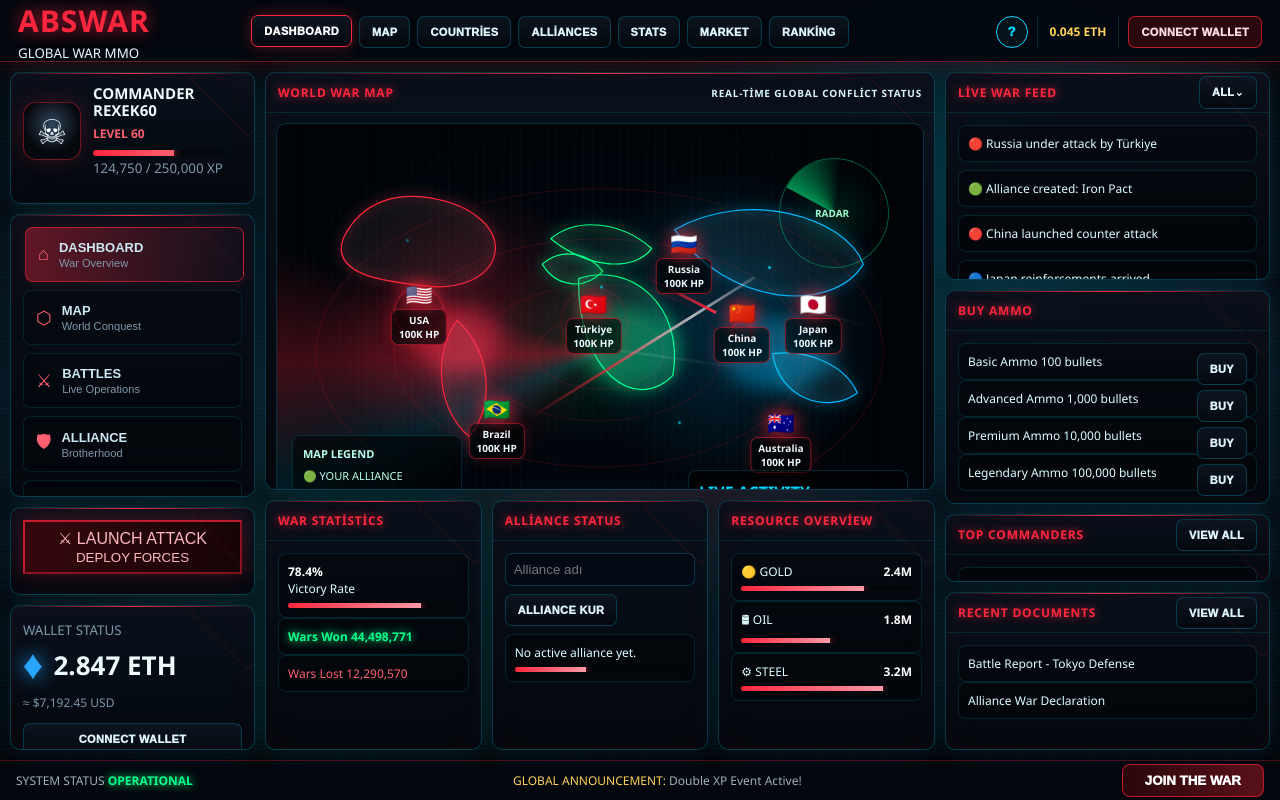
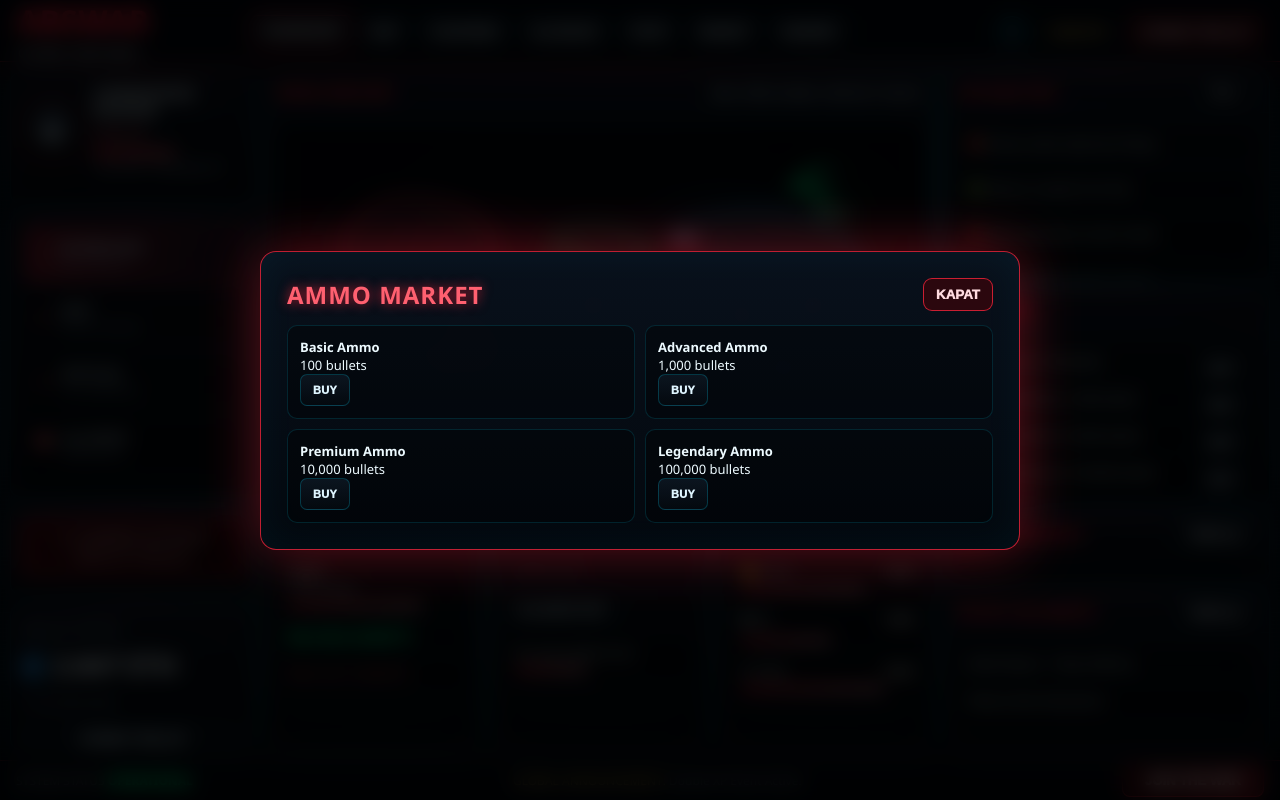
Before and after one commit to rexek60/abswar-vercel-site, a website: page index.html in a window 1280 px wide. Both pictures are taken after a click on the button "MARKET". Drawn offline with Linux system fonts and the light colour scheme.

Commit message:
Add files via upload

```diff
--- a/index.html
+++ b/index.html
@@ -3,7 +3,7 @@
 <head>
 <meta charset="utf-8">
 <meta name="viewport" content="width=1440, initial-scale=1">
-<title>ABSWAR UI V7</title>
+<title>ABSWAR UI V8 Final Complete</title>
 <style>
 :root{--bg:#020408;--panel:#07111c;--red:#ff263d;--red2:#ff6070;--cyan:#00d9ff;--blue:#1d8cff;--green:#00ff8a;--yellow:#ffd15a;--text:#edfaff;--muted:#7e98aa;--line:rgba(0,217,255,.22)}
 *{box-sizing:border-box}
@@ -47,15 +47,85 @@ body:after{content:"";position:fixed;inset:0;pointer-events:none;background:repe
 .bottom{height:250px;display:grid;grid-template-columns:1fr 1fr 1fr;gap:10px}.list{display:flex;flex-direction:column;gap:8px;overflow:auto;max-height:100%}.item,.pack,.row{background:rgba(0,0,0,.35);border:1px solid rgba(0,217,255,.14);border-radius:8px;padding:9px;color:#dff;font-size:12px}.item b{color:#fff}.bar{height:5px;background:#02060b;border-radius:99px;overflow:hidden;margin-top:6px}.fill{height:100%;background:linear-gradient(90deg,var(--red),#ff9aa8);box-shadow:0 0 9px var(--red)}
 .overview{height:182px}.market{height:214px}.leader{flex:1;min-height:0}.docsPanel{height:158px}.feed{height:208px}.input{width:100%;padding:8px;border:1px solid rgba(0,217,255,.22);background:#030914;color:white;border-radius:7px;margin-bottom:8px}
 .footer{display:flex;align-items:center;justify-content:space-between;padding:0 16px;background:rgba(3,8,15,.92);border-top:1px solid rgba(255,38,61,.30);font-size:12px;color:#9db2bd}.green{color:var(--green);font-weight:1000;text-shadow:0 0 10px var(--green)}.announce{color:var(--yellow)}.join{background:linear-gradient(90deg,#2a060b,#5a1119);border:1px solid rgba(255,38,61,.68);color:white;border-radius:8px;padding:8px 22px;font-weight:1000}
+
+/* V8 final completion layer */
+.global-modal{
+  position:fixed;
+  inset:0;
+  background:rgba(0,0,0,.78);
+  backdrop-filter:blur(10px);
+  display:none;
+  align-items:center;
+  justify-content:center;
+  z-index:999;
+}
+.global-modal.show{display:flex}
+.global-box{
+  width:760px;
+  max-height:82vh;
+  overflow:auto;
+  background:linear-gradient(180deg,rgba(9,17,28,.98),rgba(3,8,14,.99));
+  border:1px solid rgba(255,38,61,.75);
+  border-radius:16px;
+  box-shadow:0 0 55px rgba(255,38,61,.38), inset 0 0 40px rgba(0,217,255,.05);
+  padding:26px;
+  color:#edfaff;
+}
+.global-box h2{
+  margin:0 0 14px;
+  color:#ff6070;
+  text-transform:uppercase;
+  letter-spacing:1px;
+  text-shadow:0 0 12px rgba(255,38,61,.7);
+}
+.global-grid{
+  display:grid;
+  grid-template-columns:1fr 1fr;
+  gap:10px;
+}
+.modal-card{
+  background:rgba(0,0,0,.34);
+  border:1px solid rgba(0,217,255,.14);
+  border-radius:10px;
+  padding:12px;
+  font-size:13px;
+}
+.close-modal{
+  float:right;
+  background:#2b070e;
+  color:#ffdbe0;
+  border:1px solid rgba(255,38,61,.75);
+  border-radius:9px;
+  padding:8px 12px;
+  font-weight:1000;
+  cursor:pointer;
+}
+.toast{
+  position:fixed;
+  left:50%;
+  bottom:48px;
+  transform:translateX(-50%);
+  background:#080d14;
+  border:1px solid rgba(255,38,61,.8);
+  border-radius:12px;
+  padding:12px 18px;
+  box-shadow:0 0 25px rgba(255,38,61,.45);
+  display:none;
+  z-index:1000;
+  color:white;
+  font-weight:900;
+}
+.toast.show{display:block}
+
 </style>
 </head>
 <body>
 <div class="app">
-<header class="topbar"><div><div class="logo">ABSWAR</div><small>GLOBAL WAR MMO</small></div><nav class="nav"><button class="active">Dashboard</button><button>Map</button><button>Countries</button><button>Alliances</button><button>Stats</button><button>Market</button><button>Ranking</button></nav><div class="topright"><button class="docs">?</button><div class="eth">0.045 ETH</div><button class="btn wallet" onclick="openDeploy('Wallet')">CONNECT WALLET</button></div></header>
+<header class="topbar"><div><div class="logo">ABSWAR</div><small>GLOBAL WAR MMO</small></div><nav class="nav"><button class="active">Dashboard</button><button>Map</button><button onclick="openGlobal('countries')">Countries</button><button onclick="openGlobal('alliances')">Alliances</button><button>Stats</button><button onclick="openGlobal('market')">Market</button><button onclick="openGlobal('ranking')">Ranking</button></nav><div class="topright"><button class="docs" onclick="openGlobal('docs')">?</button><div class="eth">0.045 ETH</div><button class="btn wallet" onclick="openDeploy('Wallet')">CONNECT WALLET</button></div></header>
 <main class="main">
 <aside class="col">
 <section class="panel profile"><div class="body"><div class="avatarrow"><div class="avatar">☠</div><div><div class="name">COMMANDER<br>REXEK60</div><div class="level">LEVEL 60</div><div class="xp"><div></div></div><small style="color:var(--muted)">124,750 / 250,000 XP</small></div></div></div></section>
-<section class="panel menu"><div class="body"><button class="menuBtn active"><i>⌂</i><div><b>DASHBOARD</b><small>War Overview</small></div></button><button class="menuBtn"><i>⬡</i><div><b>MAP</b><small>World Conquest</small></div></button><button class="menuBtn"><i>⚔</i><div><b>BATTLES</b><small>Live Operations</small></div></button><button class="menuBtn"><i>🛡</i><div><b>ALLIANCE</b><small>Brotherhood</small></div></button><button class="menuBtn"><i>▣</i><div><b>MARKET</b><small>War Economy</small></div></button><button class="menuBtn"><i>♜</i><div><b>LEADERBOARD</b><small>Top Commanders</small></div></button><button class="menuBtn"><i>▤</i><div><b>DOCUMENTS</b><small>War Archives</small></div></button></div></section>
+<section class="panel menu"><div class="body"><button class="menuBtn active"><i>⌂</i><div><b>DASHBOARD</b><small>War Overview</small></div></button><button class="menuBtn"><i>⬡</i><div><b>MAP</b><small>World Conquest</small></div></button><button class="menuBtn"><i>⚔</i><div><b>BATTLES</b><small>Live Operations</small></div></button><button class="menuBtn"><i>🛡</i><div><b>ALLIANCE</b><small>Brotherhood</small></div></button><button class="menuBtn"><i>▣</i><div><b>MARKET</b><small>War Economy</small></div></button><button class="menuBtn"><i>♜</i><div><b>LEADERBOARD</b><small>Top Commanders</small></div></button><button class="menuBtn" onclick="openGlobal('docs')"><i>▤</i><div><b>DOCUMENTS</b><small>War Archives</small></div></button></div></section>
 <section class="panel launch"><div class="body"><button onclick="openDeploy('Launch Attack')">⚔ LAUNCH ATTACK<br><small>DEPLOY FORCES</small></button></div></section>
 <section class="panel walletPanel"><div class="body"><small style="color:var(--muted)">WALLET STATUS</small><div class="walletBig"><span class="diamond">♦</span><span>2.847 ETH</span></div><div class="usd">≈ $7,192.45 USD</div><button class="btn" style="width:100%;margin-top:12px" onclick="openDeploy('Wallet')">CONNECT WALLET</button></div></section>
 </aside>
@@ -77,7 +147,7 @@ body:after{content:"";position:fixed;inset:0;pointer-events:none;background:repe
 <div class="node" style="left:49%;top:43%" onclick="openDeploy('Türkiye Command')"><div class="flag">🇹🇷</div><div class="label">Türkiye<br>100K HP</div></div><div class="node" style="left:22%;top:41%" onclick="openDeploy('USA Target')"><div class="flag">🇺🇸</div><div class="label">USA<br>100K HP</div></div><div class="node" style="left:63%;top:30%" onclick="openDeploy('Russia Target')"><div class="flag">🇷🇺</div><div class="label">Russia<br>100K HP</div></div><div class="node" style="left:72%;top:45%" onclick="openDeploy('China Target')"><div class="flag">🇨🇳</div><div class="label">China<br>100K HP</div></div><div class="node" style="left:83%;top:43%" onclick="openDeploy('Japan Target')"><div class="flag">🇯🇵</div><div class="label">Japan<br>100K HP</div></div><div class="node" style="left:34%;top:66%" onclick="openDeploy('Brazil Target')"><div class="flag">🇧🇷</div><div class="label">Brazil<br>100K HP</div></div><div class="node" style="left:78%;top:69%" onclick="openDeploy('Australia Target')"><div class="flag">🇦🇺</div><div class="label">Australia<br>100K HP</div></div>
 <div class="radar-sweep"></div><div class="ticker"><span>GLOBAL ALERT: TURKEY LAUNCHED MASSIVE OFFENSIVE • RUSSIA UNDER ATTACK • ALLIANCE NETWORK SYNCHRONIZED</span></div>
 <div class="legend"><b>MAP LEGEND</b><p>🟢 YOUR ALLIANCE</p><p>🔵 ALLY TERRITORY</p><p>🔴 ENEMY TERRITORY</p><p>🟡 CONTESTED ZONE</p></div><div class="liveBox"><b style="color:var(--cyan)">LIVE ACTIVITY</b><div style="font-size:11px;color:#bdf;margin-top:8px">🔴 TR → RU<br>🔴 US → CN<br>🟢 Alliance formed</div></div>
-<div class="deploy-modal" id="deploy"><h3 id="deployTitle">Deployment</h3><p style="font-size:12px;color:#bde">Target locked. Tactical overlay ready.</p><button class="btn" onclick="closeDeploy()">CONFIRM</button></div>
+<div class="deploy-modal" id="deploy"><h3 id="deployTitle">Deployment</h3><p style="font-size:12px;color:#bde">Target locked. Tactical overlay ready.</p><button class="btn" onclick="confirmDeploy()">CONFIRM</button></div>
 </div><div class="stats"><div class="stat"><b>124K</b><small>Total Players</small></div><div class="stat"><b>1.2M</b><small>Total Battles</small></div><div class="stat"><b>78.4%</b><small>Victory Rate</small></div></div></section>
 <section class="bottom"><div class="panel"><div class="head"><span>War Statistics</span></div><div class="body"><div class="item"><b>78.4%</b><br>Victory Rate<div class="bar"><div class="fill" style="width:78%"></div></div></div><div class="item green">Wars Won 44,498,771</div><div class="item" style="color:var(--red2)">Wars Lost 12,290,570</div></div></div><div class="panel"><div class="head"><span>Alliance Status</span></div><div class="body"><input class="input" placeholder="Alliance adı"><button class="btn">ALLIANCE KUR</button><div class="item" style="margin-top:8px">No active alliance yet.<div class="bar"><div class="fill" style="width:42%"></div></div></div></div></div><div class="panel"><div class="head"><span>Resource Overview</span></div><div class="body"><div class="item">🟡 GOLD <b style="float:right">2.4M</b><div class="bar"><div class="fill" style="width:72%"></div></div></div><div class="item">🛢 OIL <b style="float:right">1.8M</b><div class="bar"><div class="fill" style="width:52%"></div></div></div><div class="item">⚙ STEEL <b style="float:right">3.2M</b><div class="bar"><div class="fill" style="width:83%"></div></div></div></div></div></section>
 </section>
@@ -90,9 +160,86 @@ body:after{content:"";position:fixed;inset:0;pointer-events:none;background:repe
 </main>
 <footer class="footer"><div>SYSTEM STATUS <span class="green">OPERATIONAL</span></div><div><span class="announce">GLOBAL ANNOUNCEMENT:</span> Double XP Event Active!</div><button class="join" onclick="openDeploy('Join The War')">JOIN THE WAR</button></footer>
 </div>
+
+<div class="global-modal" id="globalModal">
+  <div class="global-box">
+    <button class="close-modal" onclick="closeGlobal()">KAPAT</button>
+    <h2 id="globalTitle">ABSWAR</h2>
+    <div id="globalBody"></div>
+  </div>
+</div>
+<div class="toast" id="toast">Action confirmed</div>
+
 <script>
 function openDeploy(title){document.getElementById('deployTitle').textContent=title;document.getElementById('deploy').classList.add('show')}
 function closeDeploy(){document.getElementById('deploy').classList.remove('show')}
+
+function toast(msg){
+  const t=document.getElementById('toast');
+  t.textContent=msg;
+  t.classList.add('show');
+  setTimeout(()=>t.classList.remove('show'),2200);
+}
+function confirmDeploy(){
+  closeDeploy();
+  toast('TACTICAL ACTION CONFIRMED');
+}
+function openGlobal(type){
+  const title=document.getElementById('globalTitle');
+  const body=document.getElementById('globalBody');
+  const templates={
+    docs:{
+      title:'ABSWAR DOCUMENTS',
+      html:`<p>ABSWAR ülke tabanlı cyber war MMO arayüzüdür. NFT/token sistemi bu sürümde kapalıdır.</p>
+      <div class="global-grid">
+      <div class="modal-card"><b>Nasıl oynanır</b><br>Ülke seç, mermi al, hedef ülkeye saldır.</div>
+      <div class="modal-card"><b>Alliance</b><br>Takım kur, ortak saldırı planla.</div>
+      <div class="modal-card"><b>Market</b><br>Demo cephane paketleri HUD üzerinden alınır.</div>
+      <div class="modal-card"><b>Ranking</b><br>Contribution skoruna göre sıralama.</div>
+      </div>`
+    },
+    countries:{
+      title:'COUNTRIES STATUS',
+      html:`<div class="global-grid">
+      <div class="modal-card">🇹🇷 Türkiye — 100K HP — Commander Zone</div>
+      <div class="modal-card">🇺🇸 USA — 100K HP — Enemy Zone</div>
+      <div class="modal-card">🇷🇺 Russia — 100K HP — Under Attack</div>
+      <div class="modal-card">🇨🇳 China — 100K HP — Counter Attack</div>
+      <div class="modal-card">🇯🇵 Japan — 100K HP — Reinforcing</div>
+      <div class="modal-card">🇧🇷 Brazil — 100K HP — Neutral</div>
+      </div>`
+    },
+    alliances:{
+      title:'ALLIANCE COMMAND',
+      html:`<div class="modal-card"><b>Iron Pact</b><br>Members: 256<br>Power: 2.4M<br>Status: Active</div>
+      <div class="modal-card"><b>Turkish Alliance</b><br>Members: 91<br>Power: 1.2M<br>Status: Recruiting</div>`
+    },
+    market:{
+      title:'AMMO MARKET',
+      html:`<div class="global-grid">
+      <div class="modal-card"><b>Basic Ammo</b><br>100 bullets<br><button class="btn" onclick="toast('Basic Ammo added')">BUY</button></div>
+      <div class="modal-card"><b>Advanced Ammo</b><br>1,000 bullets<br><button class="btn" onclick="toast('Advanced Ammo added')">BUY</button></div>
+      <div class="modal-card"><b>Premium Ammo</b><br>10,000 bullets<br><button class="btn" onclick="toast('Premium Ammo added')">BUY</button></div>
+      <div class="modal-card"><b>Legendary Ammo</b><br>100,000 bullets<br><button class="btn" onclick="toast('Legendary Ammo added')">BUY</button></div>
+      </div>`
+    },
+    ranking:{
+      title:'TOP COMMANDERS',
+      html:`<div class="modal-card">#1 REXEK60 — 2.847M Contribution</div>
+      <div class="modal-card">#2 ShadowMaster — 2.341M Contribution</div>
+      <div class="modal-card">#3 WarMachine — 1.892M Contribution</div>
+      <div class="modal-card">#4 NightHawk — 1.567M Contribution</div>`
+    }
+  };
+  const data=templates[type]||templates.docs;
+  title.textContent=data.title;
+  body.innerHTML=data.html;
+  document.getElementById('globalModal').classList.add('show');
+}
+function closeGlobal(){
+  document.getElementById('globalModal').classList.remove('show');
+}
+
 </script>
 </body>
 </html>
--- a/package.json
+++ b/package.json
@@ -1 +1 @@
-{"name":"abswar-ui-v7-real-game-experience","version":"7.0.0","scripts":{"start":"vite --host 0.0.0.0","dev":"vite --host 0.0.0.0","build":"vite build"},"dependencies":{"vite":"^5.4.11"}}
+{"name":"abswar-ui-v8-final-complete","version":"8.0.0","scripts":{"start":"vite --host 0.0.0.0","dev":"vite --host 0.0.0.0","build":"vite build"},"dependencies":{"vite":"^5.4.11"}}
```
